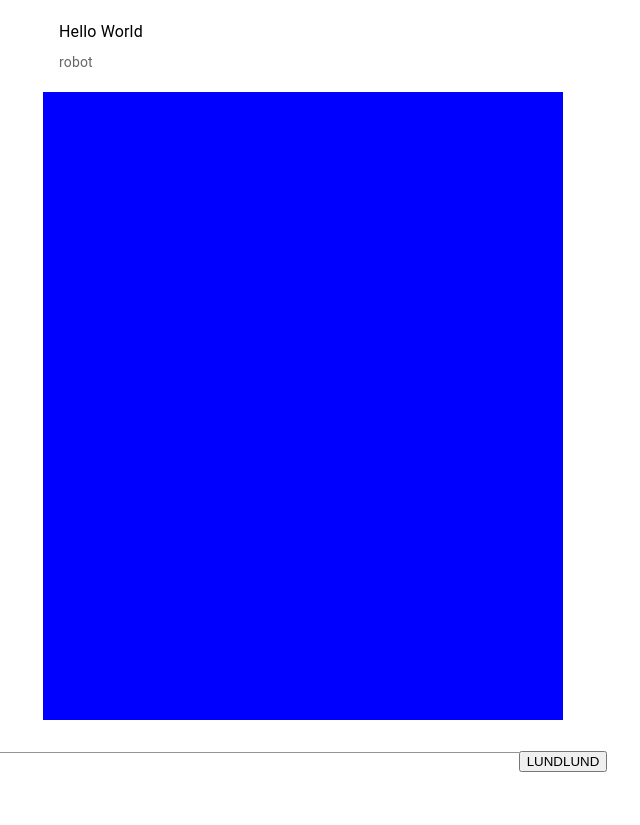
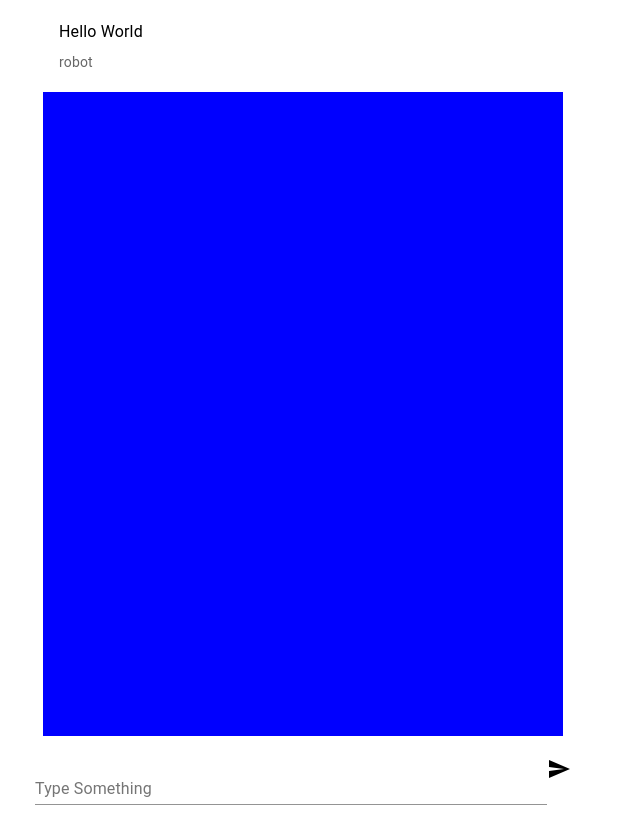
Before and after one commit to Aaddy-1/chat-ui, a React (Create React App) app: page /test in a window 1280 px wide. Shown: the whole page, without its empty margins (337-977 px from the left). Before the commit the page ends 801 px from the top, so only its background shows below. Built offline with nearby package versions, Linux system fonts and the light colour scheme.

Commit message:
Added a send button

```diff
--- a/src/css/styles.jsx
+++ b/src/css/styles.jsx
@@ -3,15 +3,14 @@ import { SxProps } from "@mui/material";
 
 export const boxStyle = {
     width: '65vh',
-    height: '90vh',
+    height: '92vh',
     backgroundColor: 'blue',
     overflow: 'auto',
     scrollbarWidth: 'none',
 }
 
 export const textBoxStyle = {
-    width: '65vh',
-    height: '10vh',
+    width: '64vh',
     size: 'Normal',
 }
 export default boxStyle;
--- a/src/views/chatTest.jsx
+++ b/src/views/chatTest.jsx
@@ -12,6 +12,8 @@ import ListItemText from '@mui/material/ListItemText';
 import { ListItem } from '@mui/material';
 import { TextField } from '@material-ui/core';
 import { Divider } from '@material-ui/core';
+import { Button } from '@material-ui/core';
+import { Send } from '@mui/icons-material';
 import { alignProperty } from '@mui/material/styles/cssUtils';
 import outerMostDiv from '/Users/aadeesh/Programming/chat-ui/src/css/chatWindow.css';
 import chatDiv from '/Users/aadeesh/Programming/chat-ui/src/css/chatWindow.css';
@@ -119,8 +121,14 @@ export const ChatTest = () => {
           <ChatWindow props={messageList}></ChatWindow>
           <Divider/>
           <div className='inputDiv'>
-            <TextField style={textBoxStyle} inputRef={textRef} fullWidth onKeyDown={textKeyHandler}></TextField>
-            <button onClick={submitHandler}>{"LUNDLUND"}</button>
+          <Grid container style={{padding: '20px'}}>
+                <Grid item xs={11}>
+                    <TextField style={textBoxStyle} id="outlined-basic-email" label="Type Something" fullWidth />
+                </Grid>
+                    <Grid xs={1} align="right">
+                        <Send/>
+                </Grid>
+            </Grid>
           </div>
        </div>
     )
```
